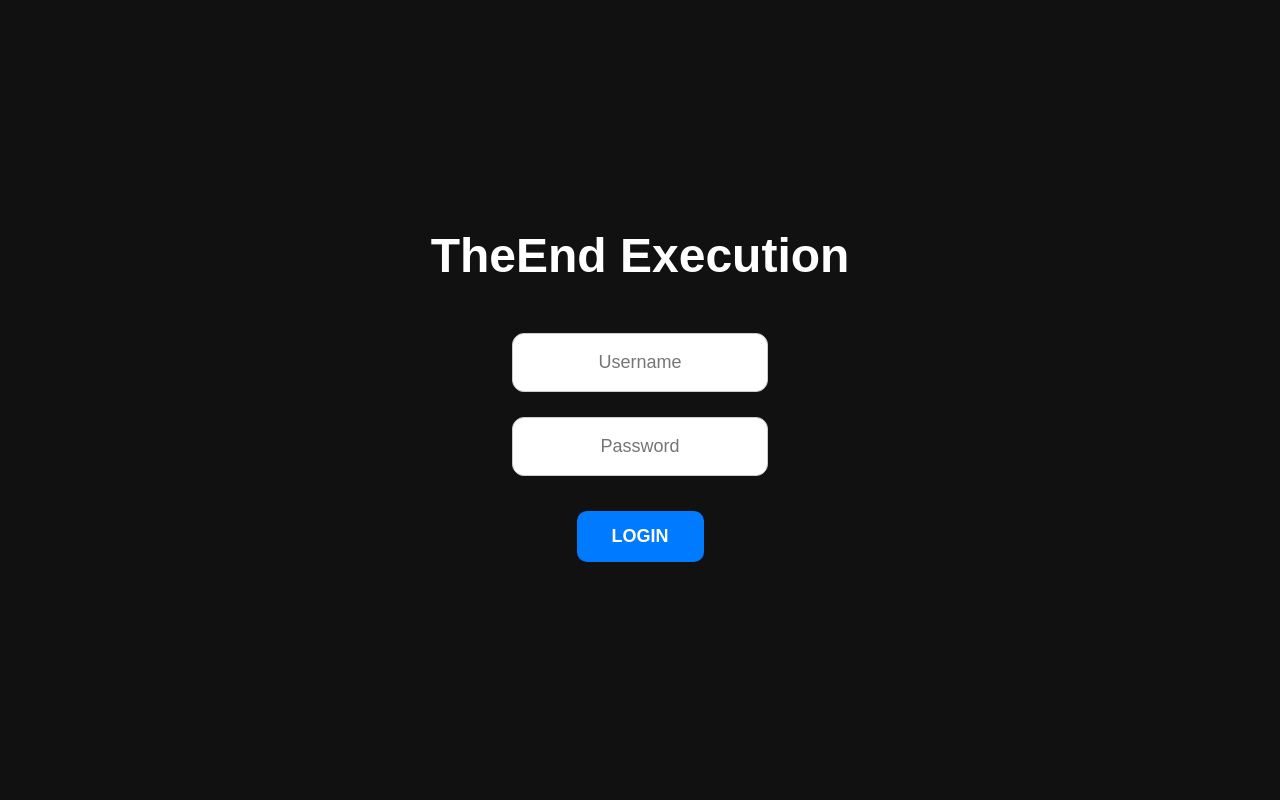
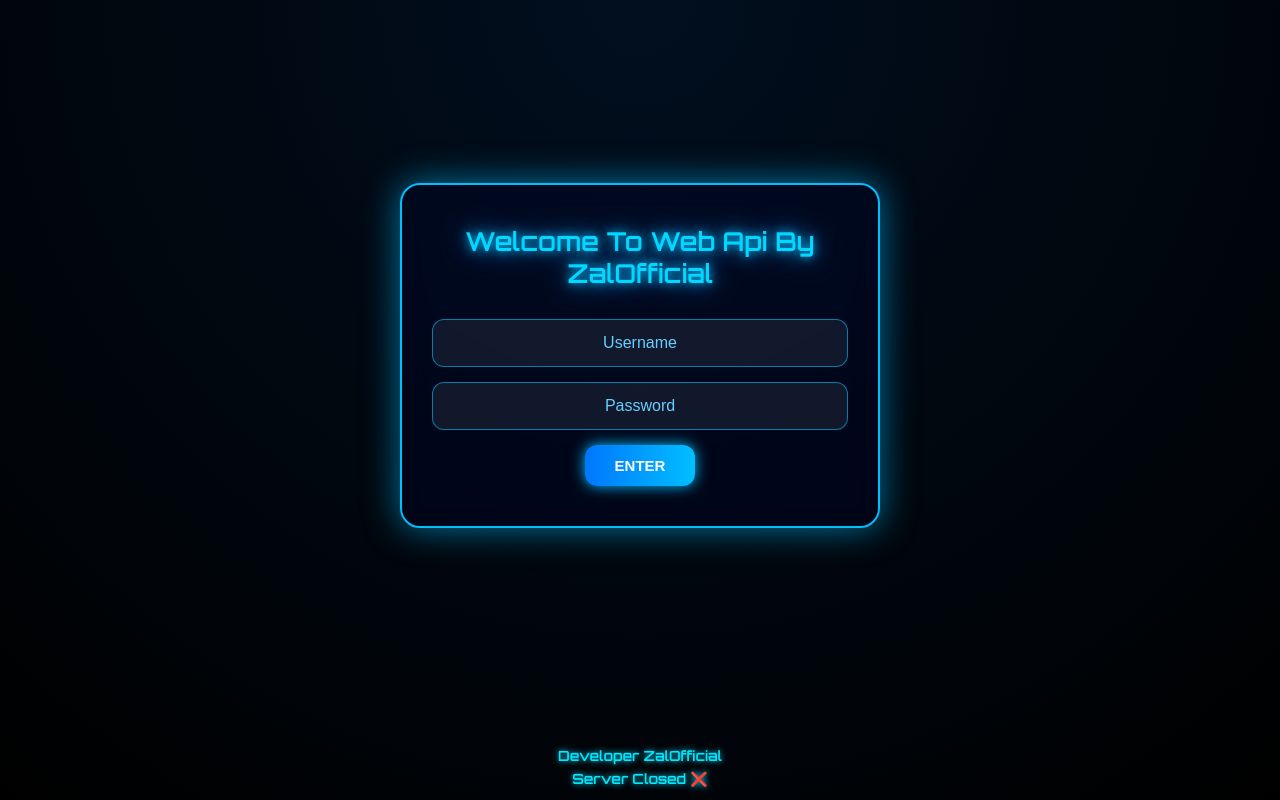
Before and after one commit to ZalOfficial/TheEnd-Ai, a plain HTML site: page index.html in a window 1280 px wide. Drawn offline with Linux system fonts and the light colour scheme.

Commit message:
webindex.html

```diff
--- a/index.html
+++ b/index.html
@@ -2,8 +2,9 @@
 <html lang="id">
 <head>
   <meta charset="UTF-8">
-  <title>TheEnd Execution</title>
+  <title>Web Api By ZalOfficial</title>
   <meta name="viewport" content="width=device-width, initial-scale=1.0">
+  <link href="https://fonts.googleapis.com/css2?family=Orbitron:wght@600&display=swap" rel="stylesheet">
   <style>
     * {
       margin: 0;
@@ -12,126 +13,192 @@
     }
 
     body {
-      font-family: Arial, sans-serif;
-      background-color: #111;
-      color: white;
+      font-family: 'Orbitron', sans-serif;
+      background: radial-gradient(circle at top, #010f1f, #000000);
+      color: #00bfff;
       min-height: 100vh;
       display: flex;
-      flex-direction: column;
+      align-items: center;
       justify-content: center;
-      align-items: center;
       text-align: center;
-      padding: 20px;
+      padding-bottom: 90px;
     }
 
-    h1 {
-      font-size: 48px;
-      font-weight: bold;
-      margin-bottom: 50px;
+    .container {
+      background: rgba(0, 0, 64, 0.2);
+      border: 2px solid #00bfff;
+      border-radius: 20px;
+      padding: 40px 30px;
+      width: 90%;
+      max-width: 480px;
+      box-shadow: 0 0 35px #00bfff99;
+      backdrop-filter: blur(14px);
+      animation: fadeIn 1s ease-in-out;
     }
 
-    input[type="text"], input[type="password"] {
-      padding: 18px;
-      font-size: 18px;
-      width: 95%;
-      max-width: 450px;
-      border-radius: 12px;
-      border: 1px solid #ccc;
-      margin-bottom: 25px;
-      text-align: center;
-      background: white;
-      color: black;
-      outline: none;
+    #type-text {
+      font-size: 26px;
+      margin-bottom: 30px;
+      color: #00d9ff;
+      text-shadow: 0 0 10px #00bfff, 0 0 25px #0099ff;
+      min-height: 36px;
     }
 
-    .login-box button, .button-group button {
-      margin: 10px;
-      padding: 15px 35px;
-      font-size: 18px;
-      font-weight: bold;
-      border: none;
-      border-radius: 10px;
-      background-color: #007bff;
-      color: white;
-      cursor: pointer;
-      transition: background 0.3s, transform 0.2s;
+    input {
+      background: rgba(255, 255, 255, 0.07);
+      border: 1px solid #00bfff99;
+      border-radius: 12px;
+      padding: 14px;
+      font-size: 16px;
+      color: #00d9ff;
+      width: 100%;
+      margin-bottom: 15px;
+      outline: none;
+      text-align: center;
     }
 
-    .login-box button:hover, .button-group button:hover {
-      background-color: #0056b3;
+    input::placeholder {
+      color: #66cfff;
+    }
+
+    button {
+      background: linear-gradient(to right, #0077ff, #00bfff);
+      color: white;
+      border: none;
+      border-radius: 12px;
+      padding: 12px 30px;
+      font-size: 15px;
+      font-weight: bold;
+      cursor: pointer;
+      box-shadow: 0 0 14px #00bfff;
+      transition: 0.3s ease;
+    }
+
+    button:hover {
       transform: scale(1.05);
+      background: linear-gradient(to right, #00bfff, #0077ff);
+    }
+
+    .button-group {
+      display: grid;
+      grid-template-columns: repeat(2, 1fr);
+      gap: 15px;
+      margin-top: 20px;
+    }
+
+    #logoutBtn {
+      position: absolute;
+      top: 20px;
+      right: 20px;
+      padding: 8px 16px;
+      background: crimson;
+      color: white;
+      border: none;
+      border-radius: 8px;
+      cursor: pointer;
+      font-weight: bold;
+      display: none;
+      box-shadow: 0 0 10px crimson;
     }
 
     .hidden {
       display: none;
     }
 
-    #logoutBtn {
-      position: absolute;
-      top: 20px;
-      right: 20px;
+    .loading {
       font-size: 14px;
-      padding: 10px 20px;
-      background-color: red;
-      color: white;
-      border: none;
-      border-radius: 8px;
-      cursor: pointer;
-      display: none;
+      color: #66cfff;
+      margin-top: 10px;
+      font-style: italic;
     }
 
     #status {
-      margin-top: 20px;
-      font-size: 16px;
+      margin-top: 12px;
+      font-size: 15px;
     }
 
-    .loading {
-      margin-top: 10px;
-      font-size: 15px;
-      color: #ccc;
+    .footer-info {
+      position: fixed;
+      bottom: 10px;
+      left: 50%;
+      transform: translateX(-50%);
+      font-size: 14px;
+      text-align: center;
+      color: #00eaff;
+      font-family: 'Orbitron', sans-serif;
+      text-shadow: 0 0 6px #00d9ff;
+      line-height: 1.6em;
+      pointer-events: none;
+      user-select: none;
+    }
+
+    @keyframes fadeIn {
+      from {
+        transform: translateY(30px);
+        opacity: 0;
+      }
+      to {
+        transform: translateY(0);
+        opacity: 1;
+      }
     }
   </style>
 </head>
 <body>
 
-  <h1>TheEnd Execution</h1>
+  <button id="logoutBtn" onclick="logout()">LOGOUT</button>
 
-  <button id="logoutBtn" onclick="logout()">LOG OUT</button>
-
-  <div class="login-box" id="loginBox">
-    <input type="text" id="username" placeholder="Username"><br>
-    <input type="password" id="password" placeholder="Password"><br>
-    <button onclick="login()">LOGIN</button>
+  <div class="container" id="loginBox">
+    <h1 id="type-text"></h1>
+    <input type="text" id="username" placeholder="Username">
+    <input type="password" id="password" placeholder="Password">
+    <button onclick="login()">ENTER</button>
   </div>
 
-  <div id="mainContent" class="hidden">
-    <input type="text" id="nomor" placeholder="Masukkan Nomor Target"><br>
+  <div class="container hidden" id="mainContent">
+    <h1 style="font-size: 22px; margin-top: -10px; margin-bottom: 20px;">Select Type Bug</h1>
+    <input type="text" id="nomor" placeholder="Nomor Target (628...)">
     <div class="button-group">
-      <button onclick="kirimKeBot('Forclose')">Forclose</button>
-      <button onclick="kirimKeBot('INVIS')">Delay</button>
+      <button onclick="kirimKeBot('Forclose')">🪽 Forclose</button>
+      <button onclick="kirimKeBot('Delay')">🐦‍🔥 Delay</button>
+      <button onclick="kirimKeBot('Crash')">💥 Crash</button>
+      <button onclick="kirimKeBot('Blank')">👾  Blank</button>
     </div>
-    <div id="loading" class="loading hidden">Mengirim...</div>
+    <div id="loading" class="loading hidden">⏳ Process Sending Payload...</div>
     <div id="status"></div>
   </div>
 
   <script>
+    const text = "Welcome To Web Api By ZalOfficial";
+    let i = 0;
+    function typeEffect() {
+      if (i < text.length) {
+        document.getElementById("type-text").innerHTML += text.charAt(i);
+        i++;
+        setTimeout(typeEffect, 55);
+      }
+    }
+    window.onload = typeEffect;
+
     function login() {
       const user = document.getElementById("username").value;
       const pass = document.getElementById("password").value;
 
-      if (user === "Developer ZalOfficial" && pass === "ZalGanteng") {
-        document.getElementById("loginBox").style.display = "none";
+      if (user === "Rename" && pass === "DevRename") {
+        document.getElementById("loginBox").classList.add("hidden");
         document.getElementById("mainContent").classList.remove("hidden");
         document.getElementById("logoutBtn").style.display = "inline-block";
       } else {
-        alert("Login gagal! Username atau password salah.");
+        alert("❌ Login gagal! Username / password salah.");
       }
     }
 
     function logout() {
       document.getElementById("mainContent").classList.add("hidden");
-      document.getElementById("loginBox").style.display = "block";
+      document.getElementById("loginBox").classList.remove("hidden");
       document.getElementById("logoutBtn").style.display = "none";
+      document.getElementById("username").value = "";
+      document.getElementById("password").value = "";
       document.getElementById("status").innerHTML = "";
     }
 
@@ -141,7 +208,7 @@
       const loading = document.getElementById("loading");
 
       if (!nomor) {
-        alert("Masukkan nomor terlebih dahulu!");
+        alert("⚠️ Masukkan nomor target terlebih dahulu!");
         return;
       }
 
@@ -150,22 +217,25 @@
 
       fetch("https://your-server.com/send", {
         method: "POST",
-        headers: {
-          "Content-Type": "application/json"
-        },
+        headers: { "Content-Type": "application/json" },
         body: JSON.stringify({ nomor: nomor, mode: mode })
       })
       .then(res => res.text())
       .then(res => {
         loading.classList.add("hidden");
-        status.innerHTML = `<span style="color: green;">✅ Berhasil dikirim!</span>`;
+        status.innerHTML = `<span style="color: #00ff90;">✅ Success Sending Payload!</span>`;
       })
       .catch(err => {
         loading.classList.add("hidden");
-        status.innerHTML = `<span style="color: red;">Succes Sending Bug By ZalOfficial</span>`;
+        status.innerHTML = `<span style="color: red;">❌  Failed To Send  Payload!</span>`;
       });
     }
   </script>
 
+  <div class="footer-info">
+    Developer <strong>ZalOfficial</strong><br>
+    Server Closed ❌
+  </div>
+
 </body>
 </html>
```
